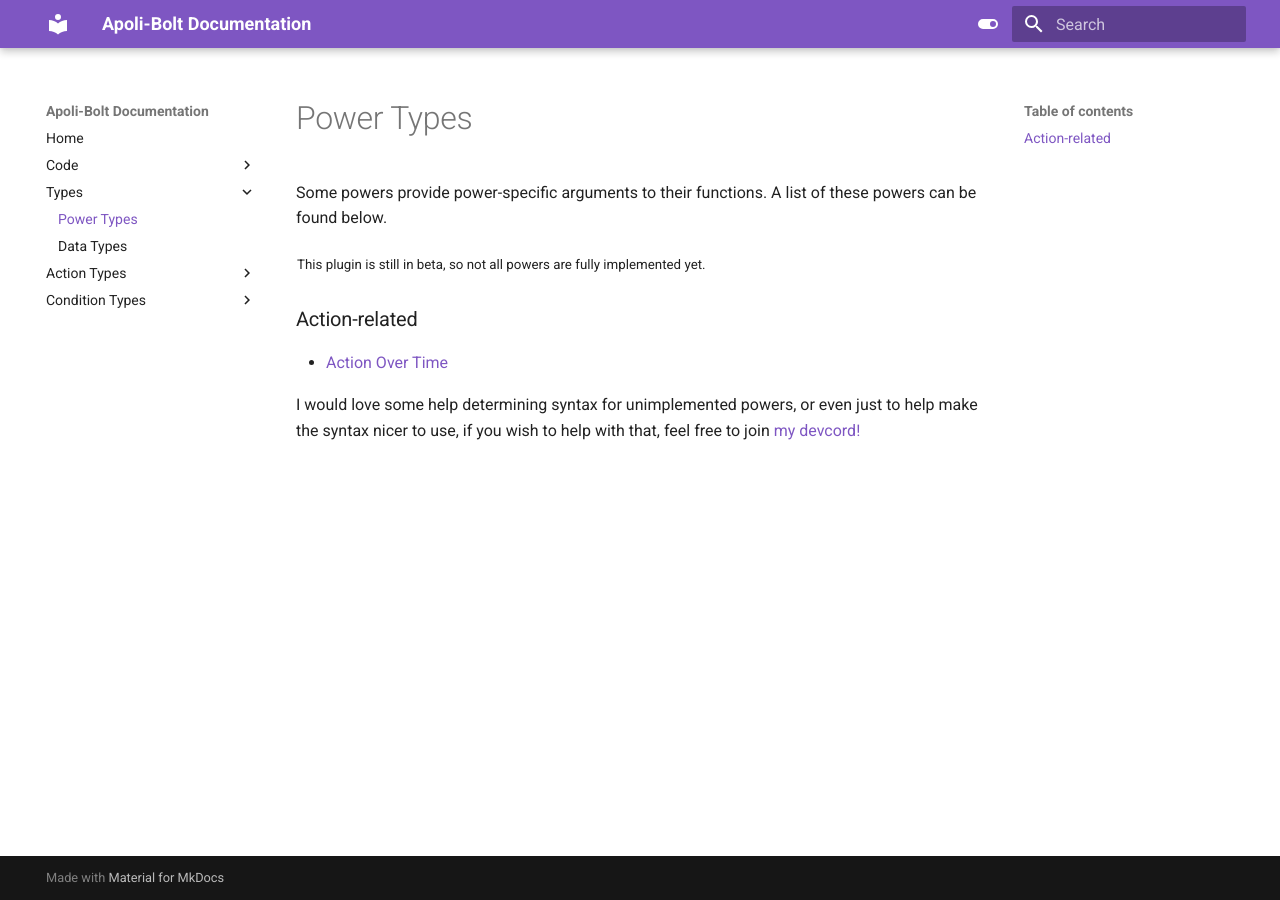
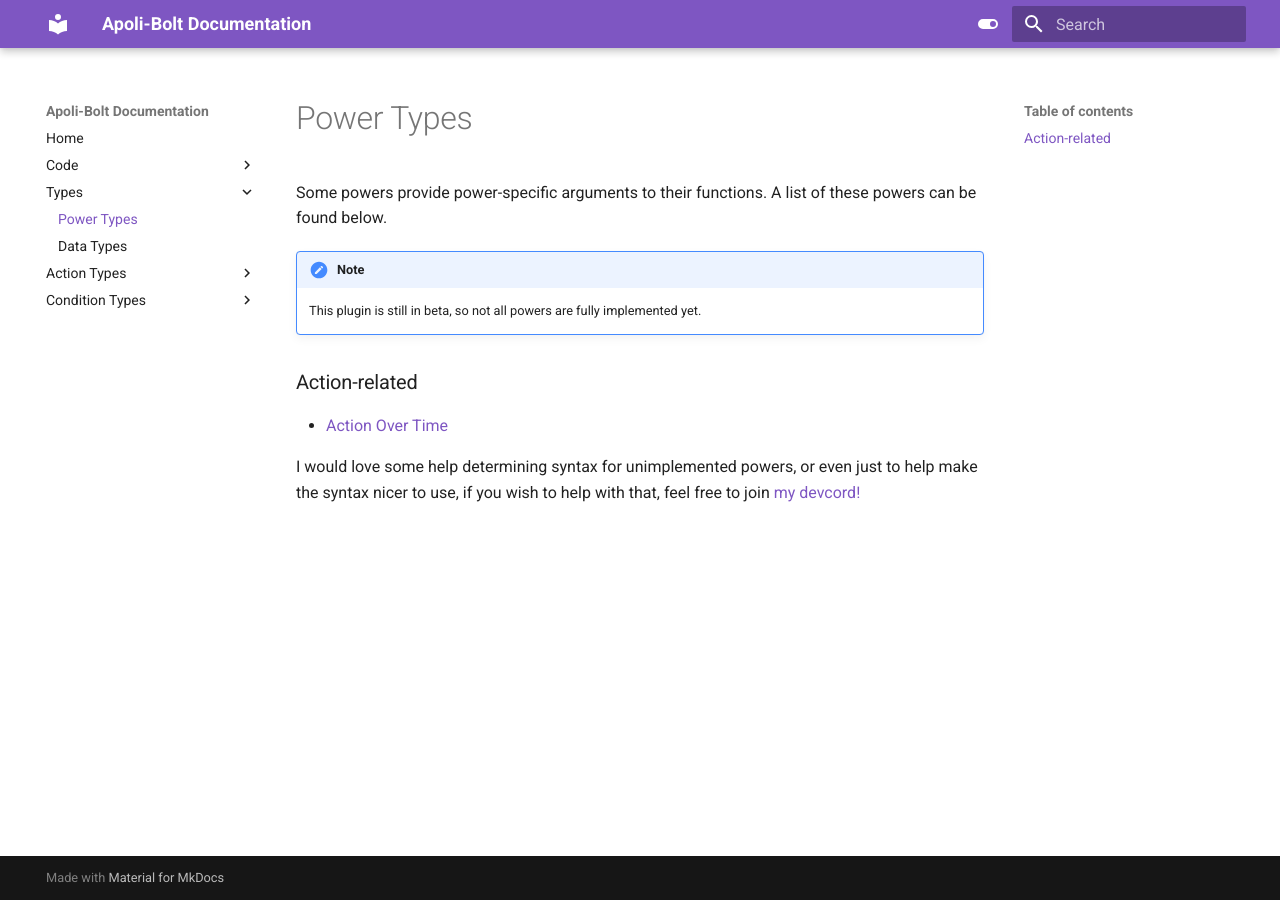
Before and after one commit to ThatRobin/apoli-bolt-docs, an MkDocs documentation site: the page built from docs/power_types.md, in a window 1280 px wide. Built offline with MkDocs 1.6.1 and Material for MkDocs 9.7.7, drawn with Linux system fonts in a browser that asks for light colours.

Commit message:
Update power_types.md

```diff
--- a/docs/power_types.md
+++ b/docs/power_types.md
@@ -2,7 +2,8 @@
 
 Some powers provide power-specific arguments to their functions. A list of these powers can be found below.
 
-<sub>This plugin is still in beta, so not all powers are fully implemented yet.</sub>
+!!! Note
+	This plugin is still in beta, so not all powers are fully implemented yet.
 
 ### Action-related
 * [Action Over Time](power_types/action_over_time.md)
```
